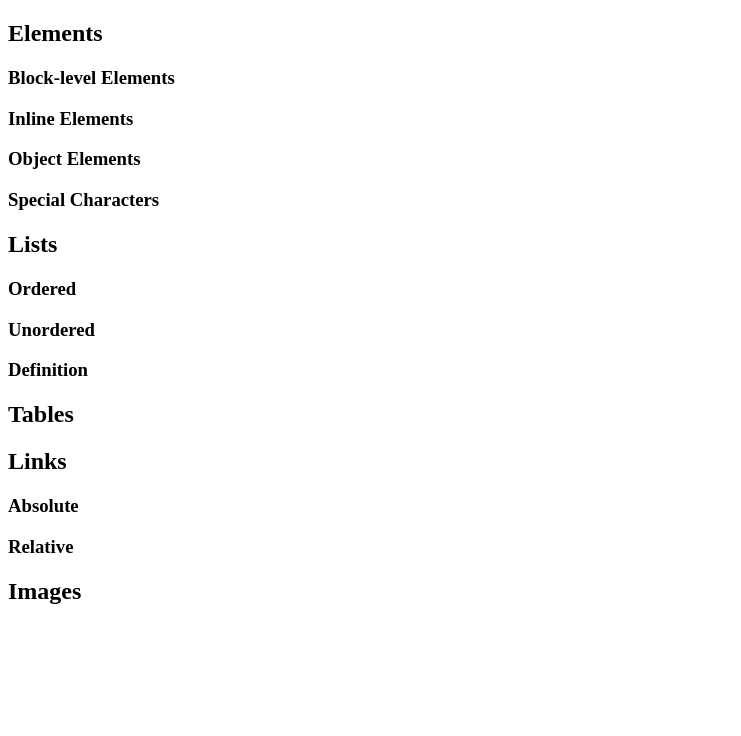
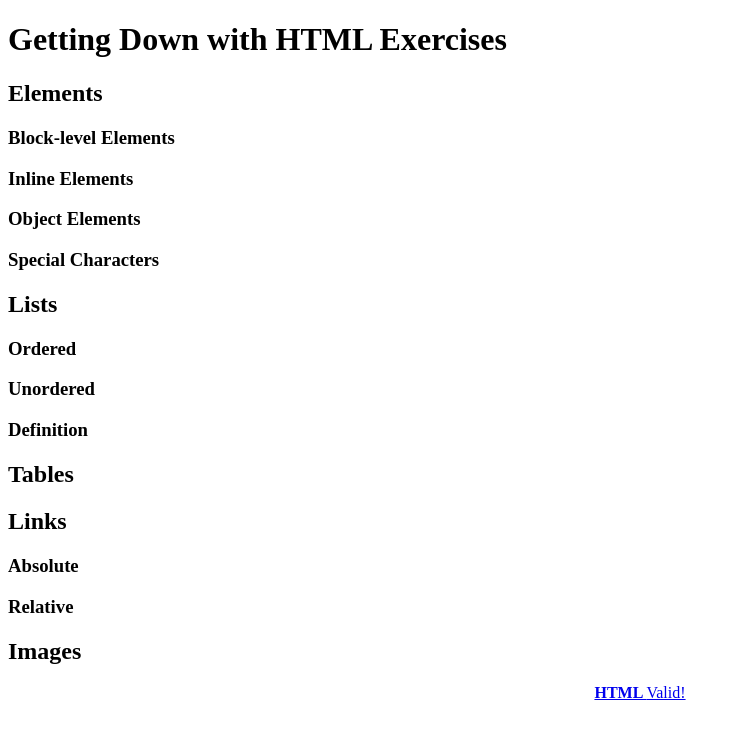
Before and after one commit to SweetSourChicken/Website, a plain HTML site: page gdw.html in a window 1280 px wide. Shown: the whole page, without its empty margins (0-741 px from the left). Drawn offline with Linux system fonts and the light colour scheme.

Commit message:
Added validation link and Heading

```diff
--- a/gdw.html
+++ b/gdw.html
@@ -6,6 +6,8 @@
 <title>Getting Down with HTML Exercises</title>
 </head>
 <body>
+	<h1>Getting Down with HTML Exercises</h1>
+
 	<h2>Elements</h2>
 	<h3>Block-level Elements</h3>
 	<h3>Inline Elements</h3>
@@ -25,6 +27,11 @@
 
 	<h2>Images</h2>
 
+<footer style="text-align: center;">
+<a href="http://validator.w3.org/check/referer">
+<strong> HTML </strong> Valid! </a>
+</footer>
+
 </body>
 
 </html>
```
